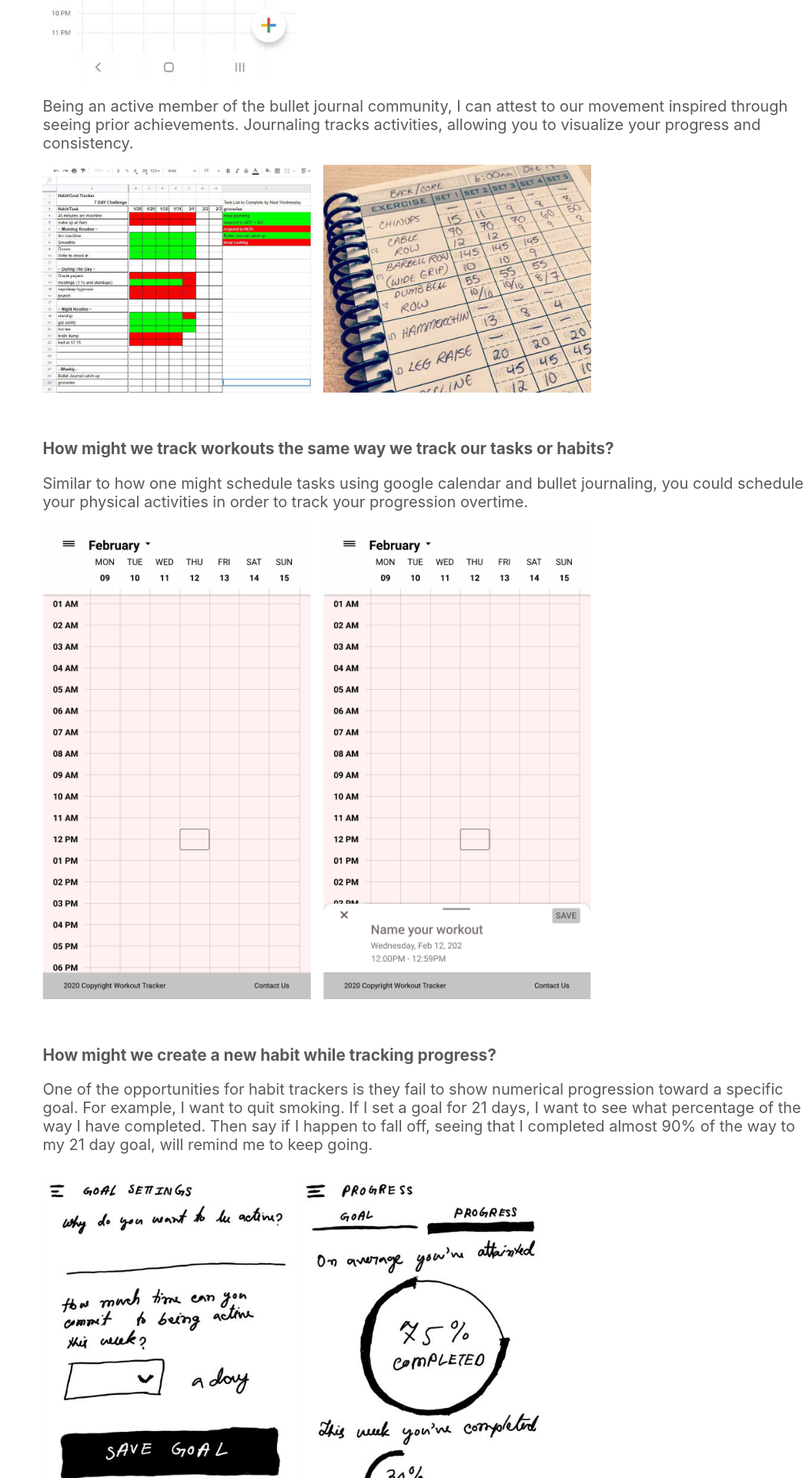
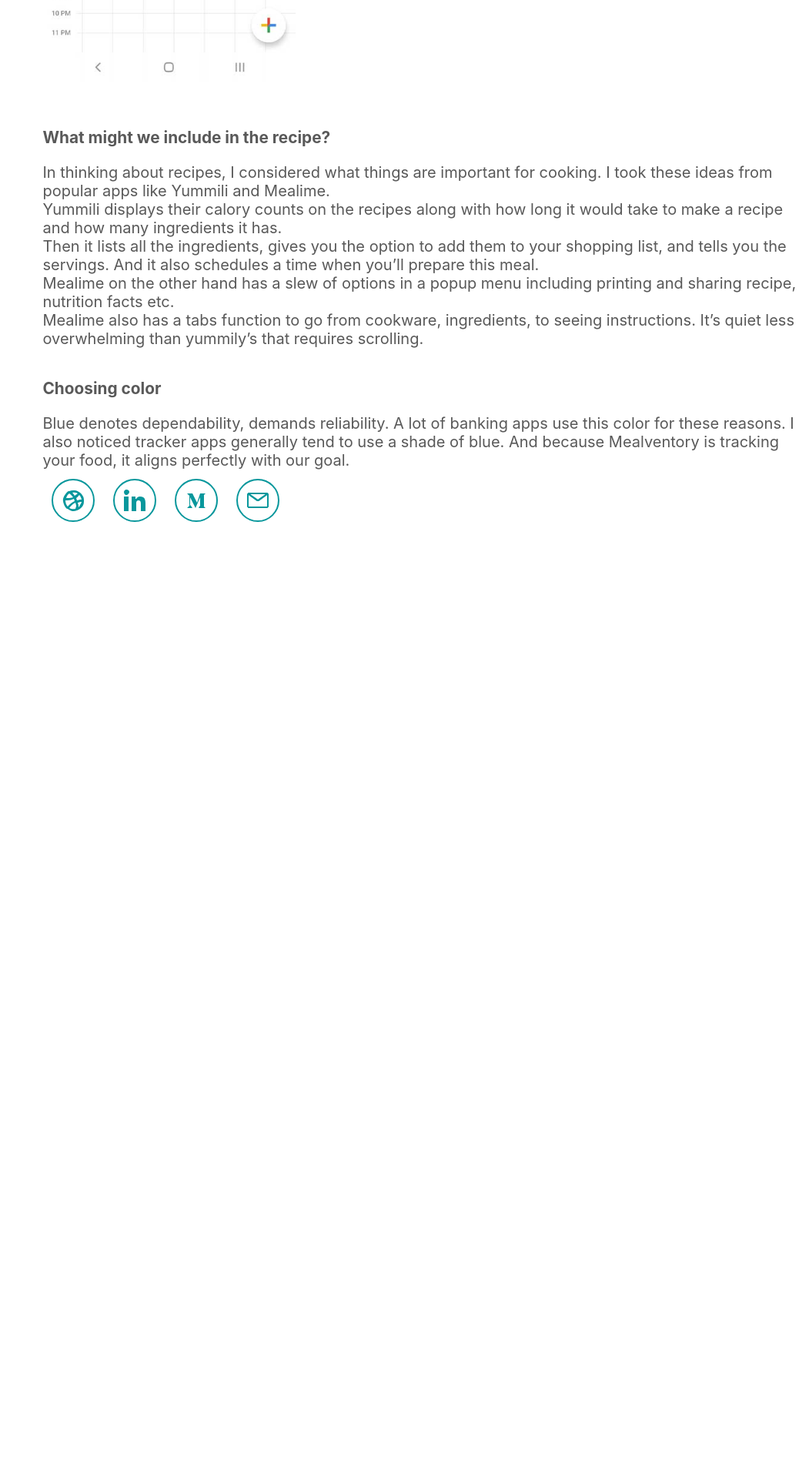
Before and after one commit to vishalicious213/mahiya, a React (Create React App) app: page / in a window 1280 px wide. Shown: the part 7140-9060 px from the top of the page at 77% size, without its empty margins (229-1280 px from the left). After the commit the page ends 7830 px from the top, so only its background shows below. Built offline with nearby package versions, Linux system fonts and the light colour scheme.

Commit message:
drafted Mealventory - text added

```diff
--- a/src/components/case-studies/Mealventory.js
+++ b/src/components/case-studies/Mealventory.js
@@ -76,39 +76,15 @@ function Meal() {
           <img className='third-img' src={img3} alt='Google Calendar schedule'></img>
         </div>
 
-        <p className='case-font'>Being an active member of the bullet journal community, I can attest to our movement inspired through seeing  prior achievements. Journaling tracks activities, allowing you to visualize your progress and consistency.</p>
+        <h3 className='case-section-font'>What might we include in the recipe?</h3>
+        <p className='case-font'>In thinking about recipes, I considered what things are important for cooking. I took these ideas from popular apps like Yummili and Mealime.</p>
+        <p className='case-font'>Yummili displays their calory counts on the recipes along with how long it would take to make a recipe and how many ingredients it has.</p>
+        <p className='case-font'>Then it lists all the ingredients, gives you the option to add them to your shopping list, and tells you the servings. And it also schedules a time when you’ll prepare this meal.</p>
+        <p className='case-font'>Mealime on the other hand has a slew of options in a popup menu including printing and sharing recipe, nutrition facts etc.</p>
+        <p className='case-font'>Mealime also has a tabs function to go from cookware, ingredients, to seeing instructions. It’s quiet less overwhelming than yummily’s that requires scrolling.</p>
 
-        <div className='app-screen-container'>
-          <img className='app-screen' src={img4} alt='journaling in the app'></img>
-          <img className='app-screen' src={img5} alt='journaling on paper'></img>
-        </div>
-
-        <h3 className='case-section-font'>How might we track workouts the same way we track our tasks or habits?</h3>
-        <p className='case-font'>Similar to how one might schedule tasks using google calendar and bullet journaling, you could schedule your physical activities in order to track your progression overtime.</p>
-
-        <div className='app-screen-container'>
-          <img className='app-screen' src={img6} alt='app - activity scheduler'></img>
-          <img className='app-screen' src={img7} alt='app - activity scheduler'></img>
-        </div>
-
-        <h3 className='case-section-font'>How might we create a new habit while tracking progress?</h3>
-        <p className='case-font'>One of the opportunities for habit trackers is they fail to show numerical progression toward a specific goal. For example, I want to quit smoking. If I set a goal for 21 days, I want to see what percentage of the way I have completed. Then say if I happen to fall off, seeing that I completed almost 90% of the way to my 21 day goal, will remind me to keep going.</p>
-
-        <div className='app-screen-container'>
-          <img className='third-img' src={img8} alt='app - dashboard mockup'></img>
-          <img className='third-img' src={img9} alt='app - dashboard mockup'></img>
-        </div>
-        <img className='two-thirds-img' src={img10} alt='app - dashboard mockup'></img>
-
-        <h3 className='case-section-font'>Pandemic and compromises.</h3>
-        <p className='case-font'>Because we went into COVID and having very limited resources, we made many compromises in regards to our solution. For example we had to draw constraints around what workouts we could offer. Eventhough we had the expertise of Karin who could draw up various workout plans for our demographic, we didn’t have enough time to create a whole new API. So we opted to using a prebuilt API that came with a number of workouts.</p>
-        <p className='case-font'>We also didn’t have enough time to create a carousel of workouts to visually inspire users. So we resorted to using a dropdown with all the workouts in it.</p>
-
-        <div className='app-screen-container'>
-          <img className='app-screen' src={img11} alt='app - customize workout'></img>
-        </div>
-
-        <h3 className='case-section-font'>Final solution</h3>
+        <h3 className='case-section-font'>Choosing color</h3>
+        <p className='case-font'>Blue denotes dependability, demands reliability. A lot of banking apps use this color for these reasons. I also noticed tracker apps generally tend to use a shade of blue. And because Mealventory is tracking your food, it aligns perfectly with our goal.</p>
       </div>
     )
 }
```
